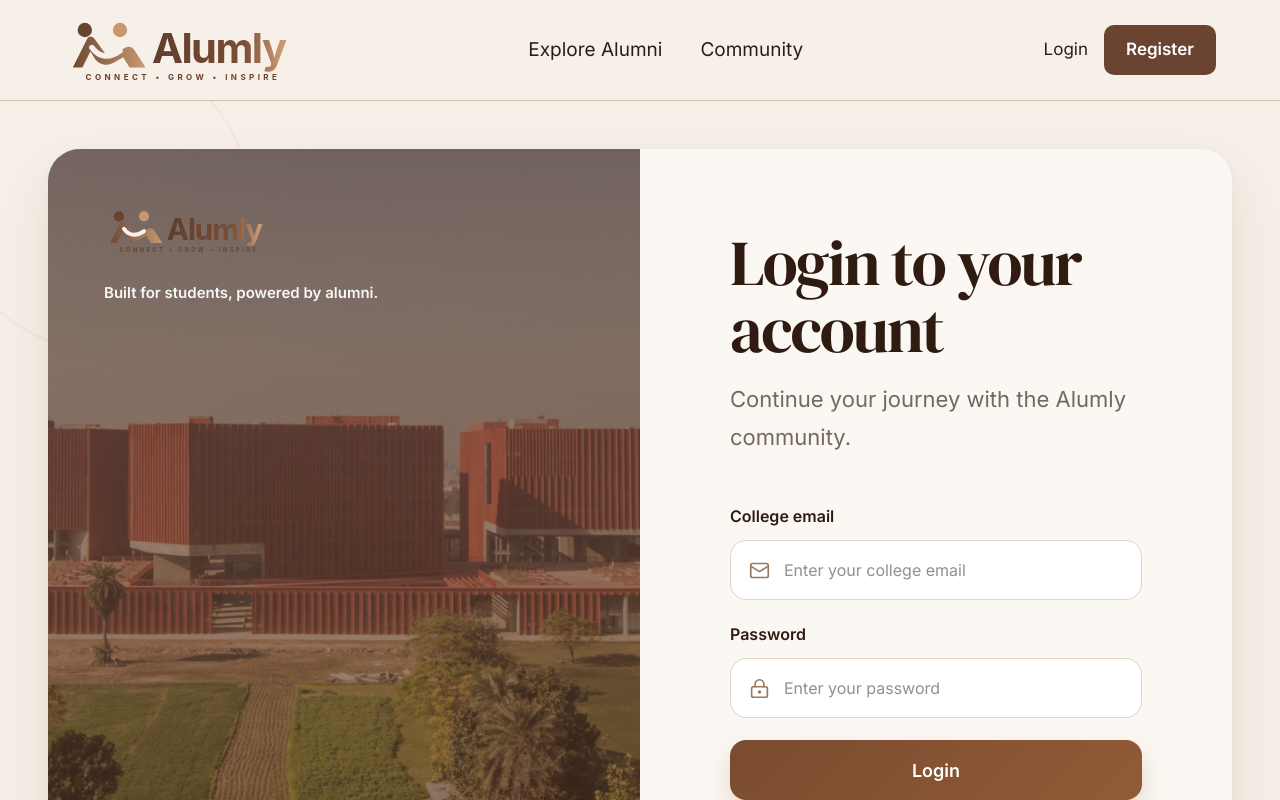
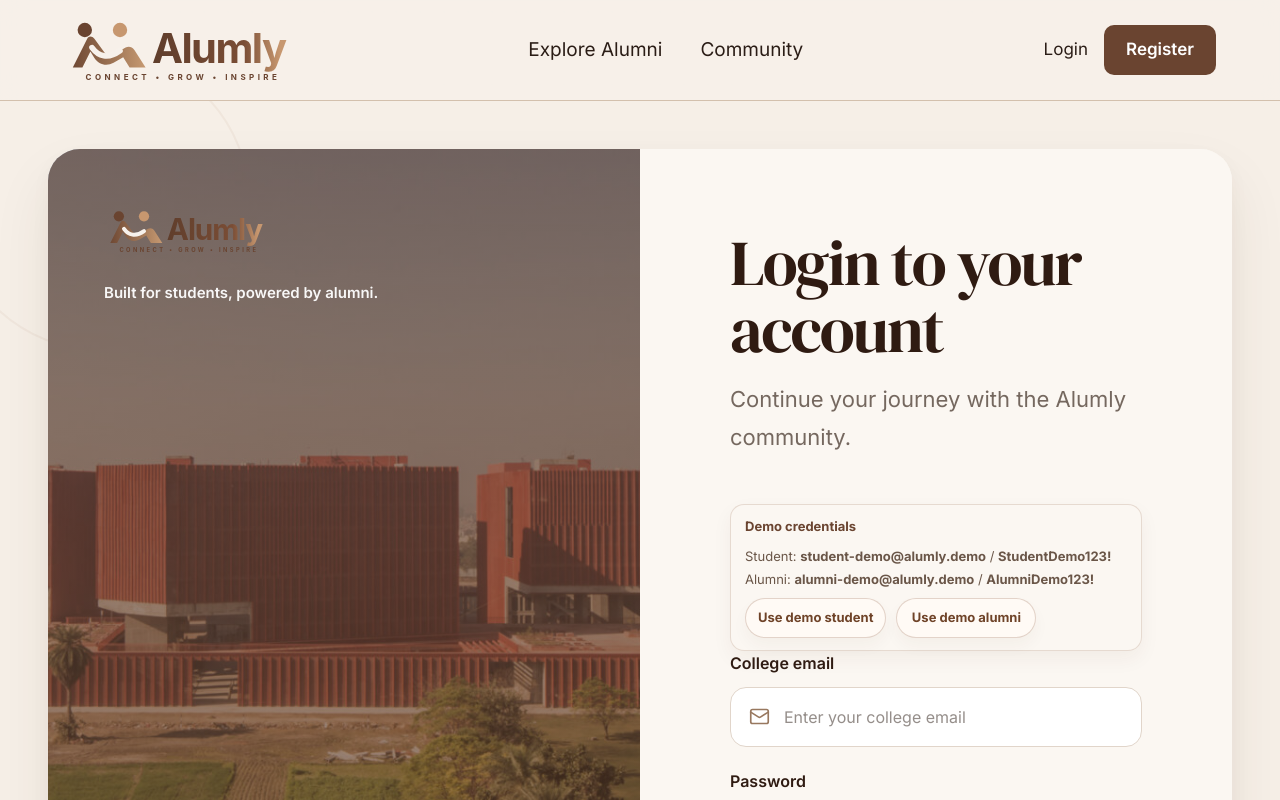
Before and after one commit to Harshita445/alumni_platform, a Next.js app in the folder frontend/: page /login in a window 1280 px wide. Shown: the top 800 px of the page. Built offline with nearby package versions, Linux system fonts and the light colour scheme; no server answers.

Commit message:
Add one-click demo account buttons on login page

```diff
--- a/frontend/src/app/login/page.tsx
+++ b/frontend/src/app/login/page.tsx
@@ -143,6 +143,12 @@ export default function LoginPage() {
     }
   };
 
+  const fillDemoCredentials = (role: "student" | "alumni") => {
+    setError(null);
+    setEmail(role === "student" ? "student-demo@alumly.demo" : "alumni-demo@alumly.demo");
+    setPassword(role === "student" ? "StudentDemo123!" : "AlumniDemo123!");
+  };
+
   return (
     <main className="auth-page login-page">
       <div className="auth-bg-pattern auth-bg-pattern-one" aria-hidden="true" />
@@ -172,6 +178,36 @@ export default function LoginPage() {
           <div className="auth-header">
             <h1 id="login-heading">Login to your account</h1>
             <p>Continue your journey with the Alumly community.</p>
+          </div>
+
+          <div style={{ ...credentialBoxStyle }}>
+            <div style={{ fontSize: "13px", fontWeight: 700, color: "var(--primary)", marginBottom: "6px" }}>
+              Demo credentials
+            </div>
+            <div style={{ fontSize: "13px", color: "var(--text-secondary)" }}>
+              Student: <strong>student-demo@alumly.demo</strong> / <strong>StudentDemo123!</strong>
+            </div>
+            <div style={{ fontSize: "13px", color: "var(--text-secondary)" }}>
+              Alumni: <strong>alumni-demo@alumly.demo</strong> / <strong>AlumniDemo123!</strong>
+            </div>
+            <div style={{ display: "flex", gap: "10px", flexWrap: "wrap", marginTop: "4px" }}>
+              <button
+                type="button"
+                onClick={() => fillDemoCredentials("student")}
+                className="auth-demo-button"
+                style={{ ...quickFillButtonStyle, minWidth: "140px" }}
+              >
+                Use demo student
+              </button>
+              <button
+                type="button"
+                onClick={() => fillDemoCredentials("alumni")}
+                className="auth-demo-button"
+                style={{ ...quickFillButtonStyle, minWidth: "140px" }}
+              >
+                Use demo alumni
+              </button>
+            </div>
           </div>
 
           <div style={form}>
@@ -312,6 +348,16 @@ const errorStyle = {
   fontWeight: 600,
 };
 
+const credentialBoxStyle = {
+  border: "1px solid rgba(138, 90, 59, 0.18)",
+  background: "rgba(251, 247, 242, 0.9)",
+  borderRadius: "14px",
+  padding: "12px 14px",
+  display: "grid",
+  gap: "4px",
+  boxShadow: "0 8px 20px rgba(70, 45, 25, 0.05)",
+};
+
 const demoButtonStyle = {
   minHeight: "56px",
   display: "inline-flex",
@@ -329,6 +375,23 @@ const demoButtonStyle = {
   transition: "transform .25s ease, box-shadow .25s ease",
 };
 
+const quickFillButtonStyle = {
+  minHeight: "40px",
+  display: "inline-flex",
+  alignItems: "center",
+  justifyContent: "center",
+  gap: "8px",
+  border: "1px solid rgba(138, 90, 59, 0.24)",
+  borderRadius: "999px",
+  background: "#fffaf5",
+  color: "#6f4328",
+  fontSize: "13px",
+  fontWeight: 700,
+  cursor: "pointer",
+  padding: "0 12px",
+  boxShadow: "0 8px 16px rgba(70, 45, 25, 0.04)",
+};
+
 const demoResetButtonStyle = {
   ...demoButtonStyle,
   minHeight: "48px",
```
